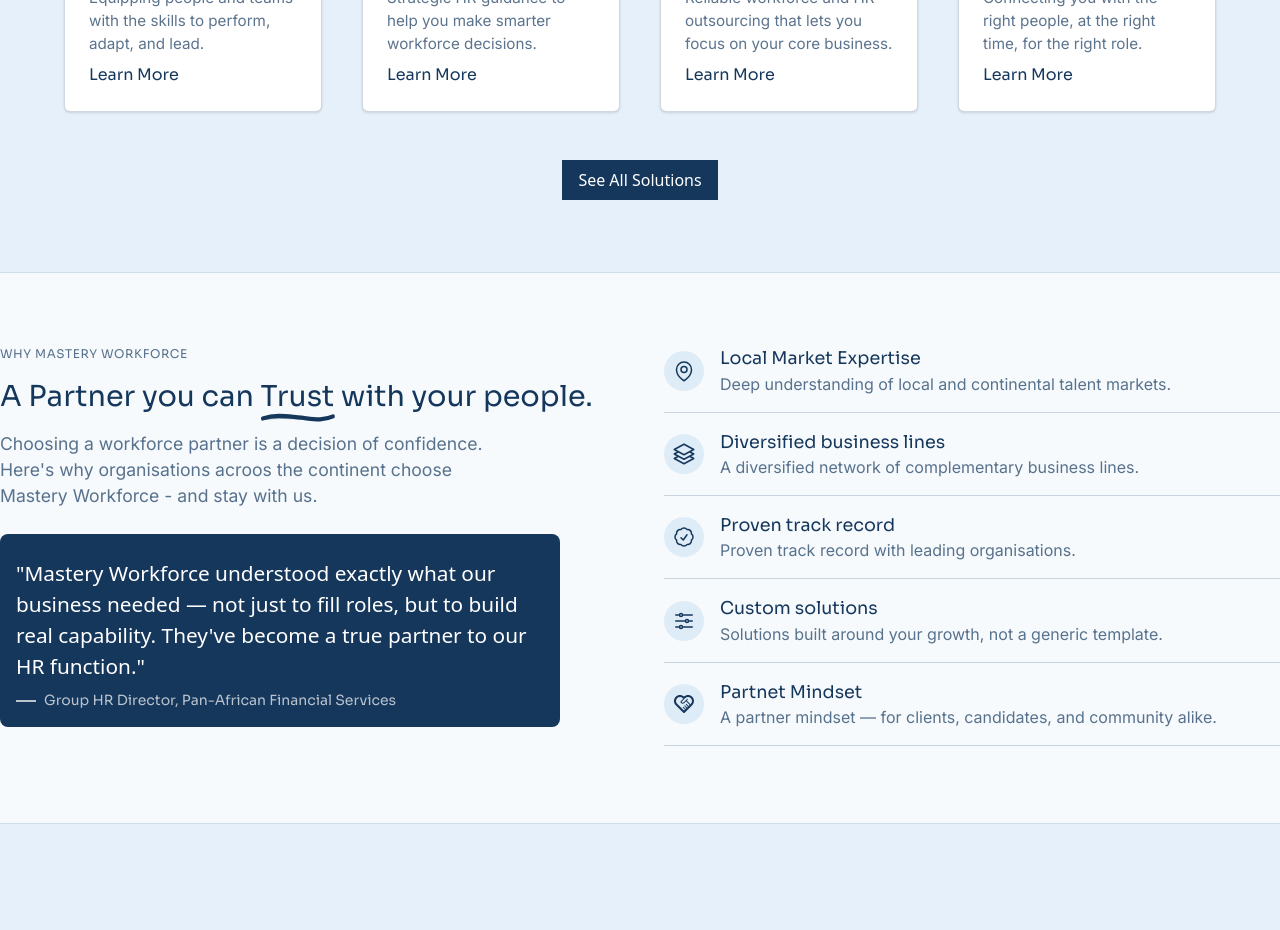
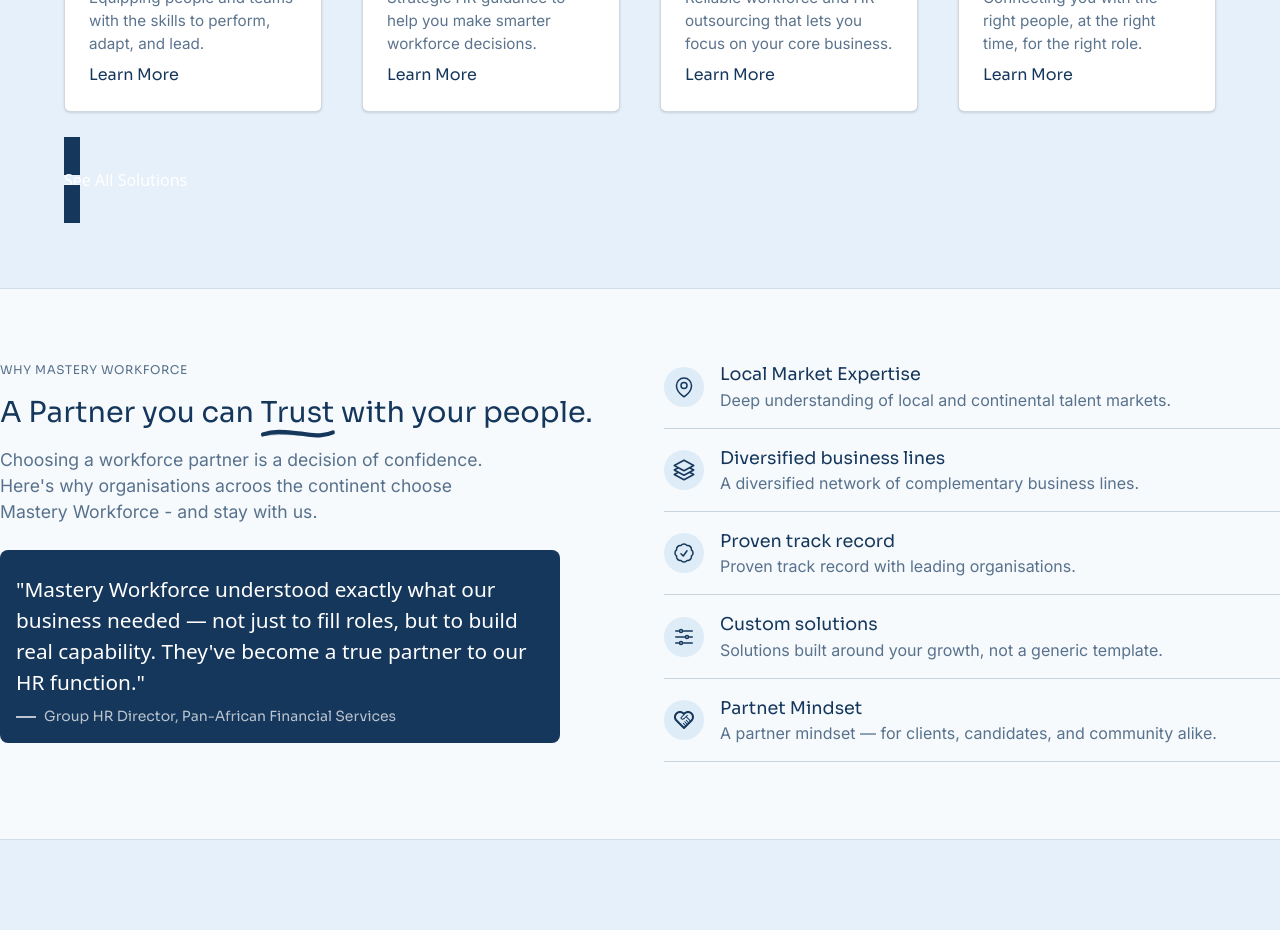
Before and after one commit to Ademayo959/mastery-workforce, a Next.js app: page / in a window 1280 px wide. Shown: the part 1620-2550 px from the top of the page. Built offline with nearby package versions, Linux system fonts and the light colour scheme.

Commit message:
made the buttons on the landing and whoweare page functional

```diff
--- a/app/page.tsx
+++ b/app/page.tsx
@@ -185,9 +185,9 @@ export default function Home() {
             </div>
           </div>
           <div>
-            <div className="bg-navy text-white py-2 px-4 w-fit justify-self-center mt-12">
+            <Link href="solutions" className="bg-navy text-white py-2 px-4 w-fit justify-self-center mt-12">
               <p>See All Solutions</p>
-            </div>
+            </Link>
           </div>
         </div>
       </div>
--- a/app/solutions/page.tsx
+++ b/app/solutions/page.tsx
@@ -1,5 +1,6 @@
 import Navbar from "@/components/Navbar"
 import Footer from "@/components/Footer"
+import Link from "next/link"
 
 export default function page() {
   return (
--- a/app/whoweare/page.tsx
+++ b/app/whoweare/page.tsx
@@ -1,4 +1,5 @@
 import Navbar from "@/components/Navbar"
+import Link from "next/link"
 import hero from "@/assets/hero.jpeg"
 import Image from "next/image"
 import Footer from "@/components/Footer"
@@ -31,9 +32,9 @@ export default function page() {
                   <path strokeLinecap="round" strokeLinejoin="round" d="M19.5 13.5 12 21m0 0-7.5-7.5M12 21V3" />
                 </svg>
               </button>
-              <button className="font-sora font-semibold bg-white text-navy px-7 py-3.5 rounded-lg border border-slate-200 shadow-sm transition-transform hover:-translate-y-0.5 hover:shadow-md">
+              <Link href="/contact" className="font-sora font-semibold bg-white text-navy px-7 py-3.5 rounded-lg border border-slate-200 shadow-sm transition-transform hover:-translate-y-0.5 hover:shadow-md">
                 Talk to an expert
-              </button>
+              </Link>
             </div>
           </div>
           {/* Right Column: Image & Floating Card */}
@@ -299,14 +300,14 @@ export default function page() {
             </div>
             {/* Right Column: Button */}
             <div className="shrink-0 mt-4 lg:mt-0">
-              <button className="font-sora font-semibold flex items-center gap-3 bg-navy text-white px-8 py-4 rounded-lg transition-transform hover:-translate-y-0.5 hover:shadow-lg max-sm:px-6 max-sm:py-3.5">
+              <Link href="/contact" className="font-sora font-semibold flex items-center gap-3 bg-navy text-white px-8 py-4 rounded-lg transition-transform hover:-translate-y-0.5 hover:shadow-lg max-sm:px-6 max-sm:py-3.5">
                 Get in touch
                 {/* Add your arrow up-right icon here */}
                 <span className="text-lg leading-none"><svg xmlns="http://www.w3.org/2000/svg" fill="none" viewBox="0 0 24 24" strokeWidth={2.0} stroke="currentColor" className="h-5 w-5">
                   <path strokeLinecap="round" strokeLinejoin="round" d="m4.5 19.5 15-15m0 0H8.25m11.25 0v11.25" />
                 </svg>
                 </span>
-              </button>
+              </Link>
             </div>
           </div>
         </div>
```
